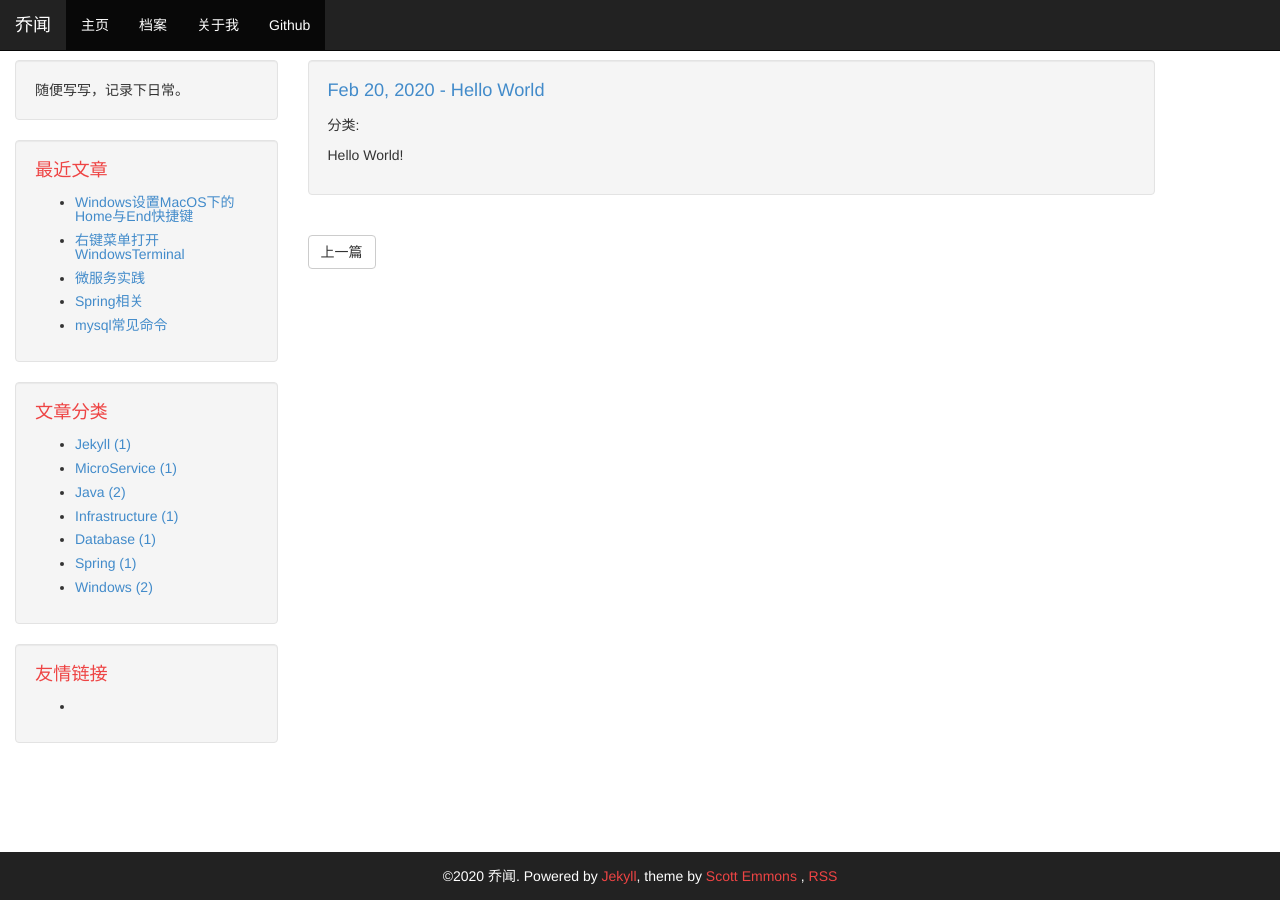
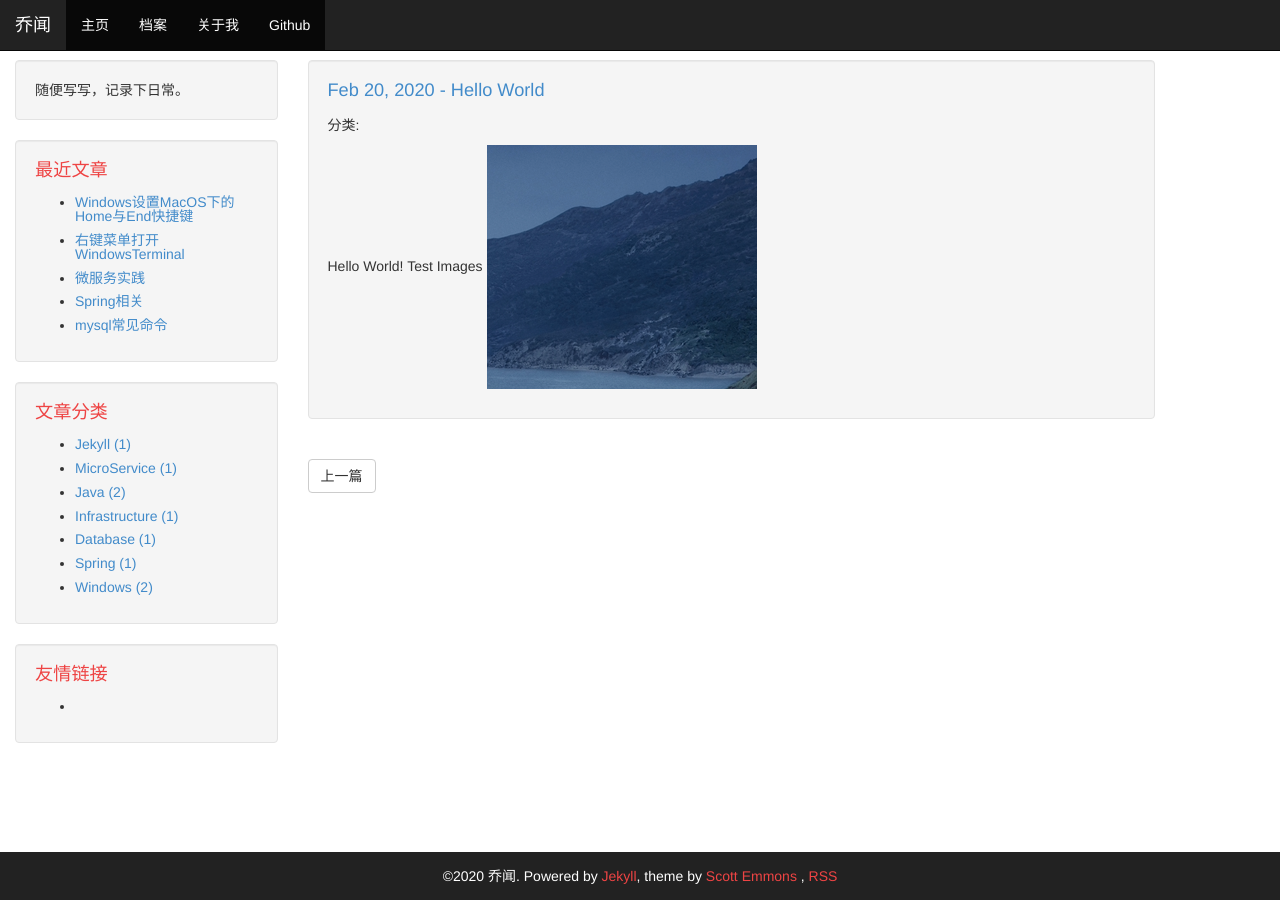
Before and after one commit to IsQiao/IsQiao.github.io, a Jekyll site: the page built from _posts/2020-02-20-HelloWorld.md, in a window 1280 px wide. Built offline with Jekyll 4.4.1, drawn with Linux system fonts in a browser that asks for light colours; some of the changed lines change nothing that is shown.

Commit message:
Updated Hello World

```diff
--- a/_posts/2020-02-20-HelloWorld.md
+++ b/_posts/2020-02-20-HelloWorld.md
@@ -1,8 +1,9 @@
 ---
 title: Hello World
-date: 2020-02-20 16:25:06 Z
+date: 2020-02-20 16:25:00 Z
+comments: true
 layout: post
-comments: true
 ---
 
 Hello World!
+Test Images ![Screen Shot 2020-08-26 at 7.54.39 PM.png](/uploads/Screen%20Shot%202020-08-26%20at%207.54.39%20PM.png)
```
